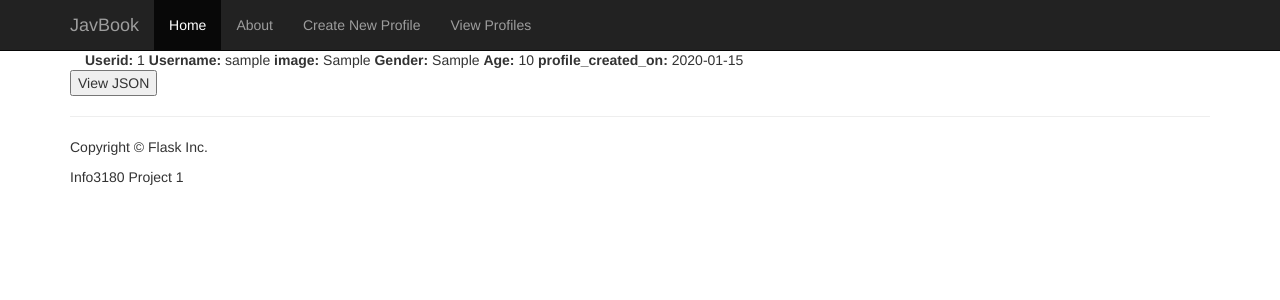
After one commit to javiconrad13/info3180-project1, a Flask app: page /profile/1 in a window 1280 px wide. The commit adds this page. Shown: the top 300 px of the page. Run offline with Flask 2, Linux system fonts and the light colour scheme; tables that the repository leaves empty hold one stand-in row (values such as "Sample post"); some libraries are stand-ins or nearby versions.

Commit message:
almost there, figuring out the post stuff, styling as well

```diff
--- a/app/templates/header.html
+++ b/app/templates/header.html
@@ -14,7 +14,7 @@
             <li class="active"><a href="{{ url_for('home') }}">Home</a></li>
               <li><a href="{{ url_for('about') }}">About</a></li>
               <li><a href="{{ url_for('profile') }}">Create New Profile</a></li>
-              <li><a href="{{ url_for('listprofiles') }}">View Profiles</a></li>
+              <li><a href="{{ url_for('listprofiles') }}" >View Profiles</a></li>
           </ul>
         </div><!--/.nav-collapse -->
       </div>
--- /dev/null
+++ b/app/templates/viewprofile.html
@@ -0,0 +1,25 @@
+{% extends "base.html" %}
+
+
+{% block js %}
+{% endblock %}
+
+
+{% block main %}
+
+    <div class='container'>
+        <strong>Userid:</strong> {{ profile.userid }}
+        <strong>Username:</strong> {{ profile.username }}
+        <strong>image:</strong> {{ profile.pro_pic }}
+        <strong>Gender:</strong> {{ profile.gender }}
+        <strong>Age:</strong> {{ profile.age }}
+        <strong>profile_created_on:</strong> {{ profile.date_created }}
+    </div>
+
+    <div>
+        <form action="{{ url_for('viewprofile',userid=profile.userid) }}" method="POST" enctype="application/json">
+            <button type="submit">View JSON</button>
+        </form>
+    </div>
+
+{% endblock %}
--- a/app/views.py
+++ b/app/views.py
@@ -55,12 +55,27 @@ def profile():
 
 @app.route("/profiles", methods=['POST','GET'])
 def listprofiles():
-    return render_template('listprofile.html')
+    profiles = db.session.query(user_profile).all()
+    if request.headers['Content-Type']=='application/json' or request.method == "POST":
+        userlist = []
+        for profile in profiles:
+            userlist.append({'userid':profile.userid, 'username':profile.username})
+            profiles = {'Users':userlist}
+        return jsonify(profiles)
+    elif request.method == 'GET':
+        return render_template('listprofile.html',profiles=profiles)
 
 
-#@app.route("/profile/<userid>", methods=['POST','GET'])
-#def viewprofile():
-#    return render_template('viewprofile.html')
+@app.route("/profile/<userid>", methods=['POST','GET'])
+def viewprofile(userid):
+    print userid
+    profile = db.session.query(user_profile).filter_by(userid=userid).first()
+
+    if request.headers['Content-Type']=='application/json' or request.method == "POST":
+        return jsonify(userid=profile.userid, username=profile.username, profile_image=profile.pro_pic, gender=profile.gender, age=profile.age, profile_created_on=profile.date_created)
+    else:
+        return render_template('viewprofile.html', profile=profile)
+
 
 ###
 # The functions below should be applicable to all Flask apps.
```
Also changed, not shown: app/templates/listprofile.html (+62 -0 lines), app/static/uploads/altArNo1mAtqGlG6w52q66UACLIxlJB5sY7Q5l5IF4rGq6S.jpg (added).
